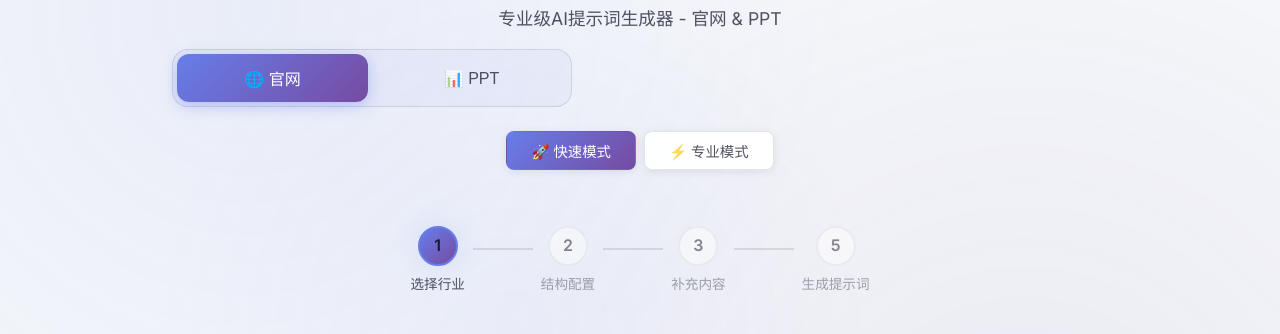
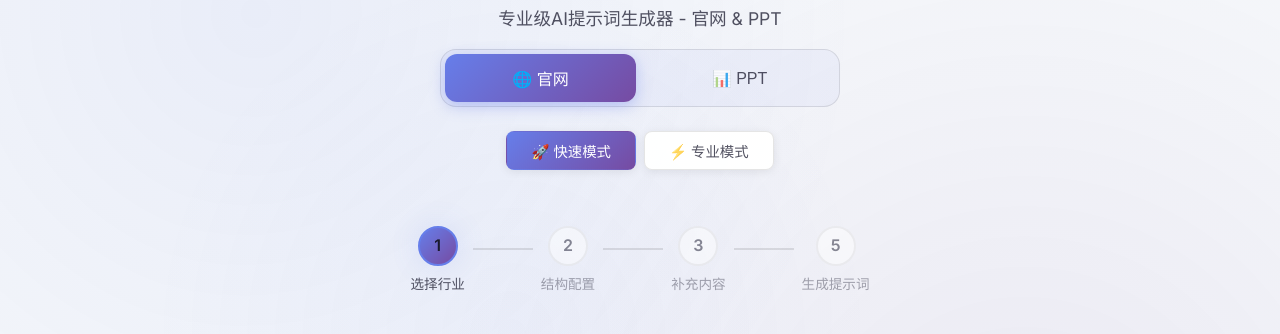
Before and after one commit to EastAndWeast/WebPrompt, a plain HTML site: page index.html in a window 1280 px wide. Shown: the part 147-481 px from the top of the page. Drawn offline with Linux system fonts and the light colour scheme.

Commit message:
fix: 居中显示产品切换器

```diff
--- a/css/styles.css
+++ b/css/styles.css
@@ -172,7 +172,7 @@ body::before {
 .product-switcher {
     display: flex;
     gap: 0.5rem;
-    margin-top: 1rem;
+    margin: 1rem auto 0;
     padding: 0.25rem;
     background: var(--bg-glass);
     border-radius: var(--radius-lg);
```
